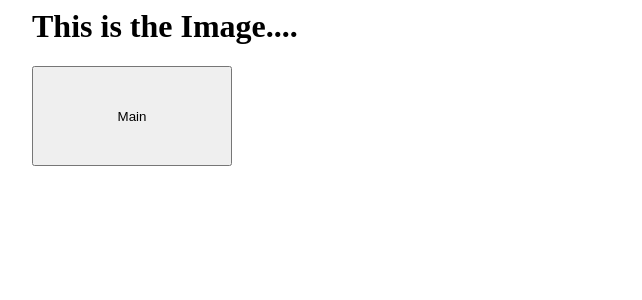
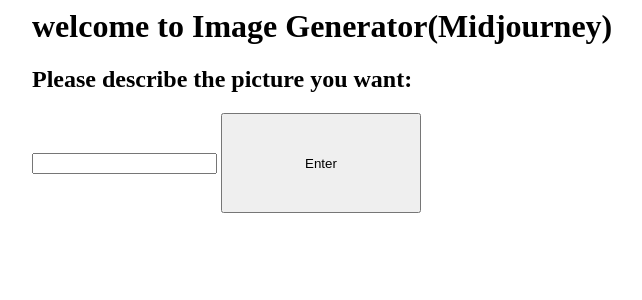
Before and after one commit to MAYIMENG/NTU-19, a Flask app: page /image_gpt in a window 1280 px wide. Shown: the top 300 px of the page, without its empty margins (292-934 px from the left). Run offline with Flask 3, Linux system fonts and the light colour scheme.

Commit message:
Update image_gpt.html

```diff
--- a/templates/image_gpt.html
+++ b/templates/image_gpt.html
@@ -7,8 +7,10 @@
 
 
 <div class = "container">
-<h1>This is the Image....</h1>
-    <form action = "/main" method = "post">
-      <input type = "submit" value = "Main" style="width:200px;height:100px;">
-    </form>
+<h1>welcome to Image Generator(Midjourney)</h1>
+<form action = "/image_result" method = "post">
+  <h2>Please describe the picture you want:</h2>
+  <input type = "text" name = "q">
+  <input type = "submit" value = "Enter" style="width:200px;height:100px;">
+</form>
 </div>
```
